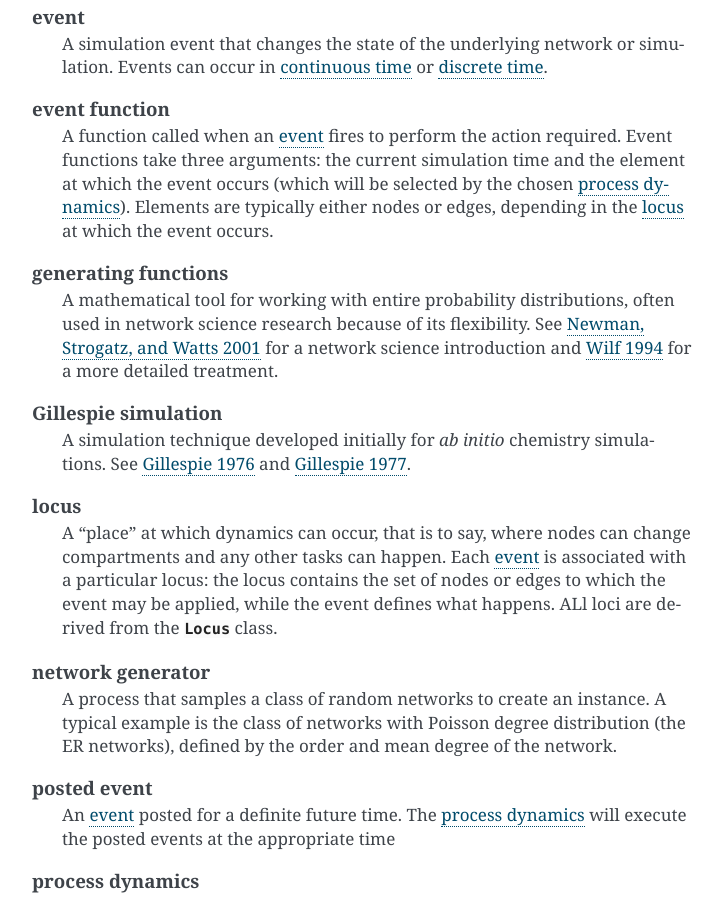
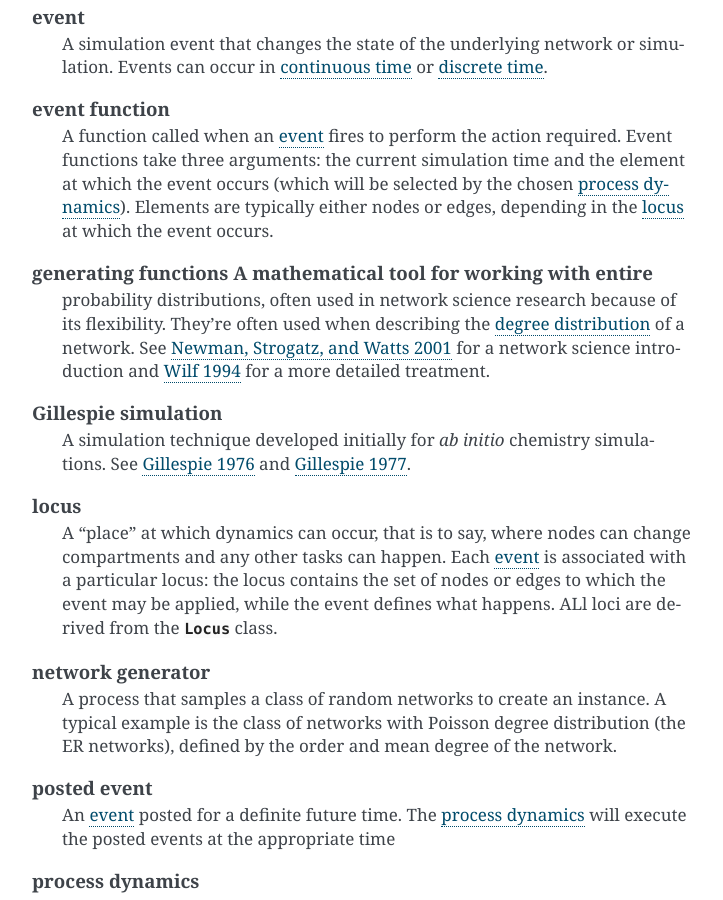
Before and after one commit to simoninireland/epydemic, a Sphinx documentation site: the page built from doc/glossary.rst, in a window 1280 px wide and 900 px high, scrolled down 1231 px. Shown: the whole window, without its empty margins (388-1111 px from the left). Built offline with Sphinx 7.4.7, drawn with Linux system fonts in a browser that asks for light colours.

Commit message:
Updated descriptions

```diff
--- a/README.rst
+++ b/README.rst
@@ -63,6 +63,6 @@ API documentation for `epydemic` is available on `ReadTheDocs <https://pyepydemi
 Author and license
 ------------------
 
-Copyright (c) 2017-2020, Simon Dobson <simoninireland@gmail.com>
+Copyright (c) 2017-2021, Simon Dobson <simoninireland@gmail.com>
 
 Licensed under the `GNU General Public License v2 or later (GPLv2+) <http://www.gnu.org/licenses/gpl.html>`_.
--- a/doc/gf.rst
+++ b/doc/gf.rst
@@ -36,7 +36,7 @@ Construction
 ways: from an explicit series, from a sequence of coefficients, or
 from a network.
 
-.. autofunction:: gf_series
+.. autofunction:: gf_from_series
 
 .. autofunction:: gf_from_coefficients
 
--- a/doc/glossary.rst
+++ b/doc/glossary.rst
@@ -77,12 +77,13 @@ Glossary
       or edges, depending in the :term:`locus` at which the event
       occurs.
 
-   generating functions
-      A mathematical tool for working with entire probability
-      distributions, often used in network science research because of
-      its flexibility. See :ref:`Newman, Strogatz, and Watts 2001
-      <NSW01>` for a network science introduction and :ref:`Wilf 1994
-      <Wil94>` for a more detailed treatment.
+   generating functions A mathematical tool for working with entire
+      probability distributions, often used in network science
+      research because of its flexibility. They're often used when
+      describing the :term:`degree distribution` of a network. See
+      :ref:`Newman, Strogatz, and Watts 2001 <NSW01>` for a network
+      science introduction and :ref:`Wilf 1994 <Wil94>` for a more
+      detailed treatment.
 
    Gillespie simulation
       A simulation technique developed initially for *ab initio*
--- a/epydemic/__init__.py
+++ b/epydemic/__init__.py
@@ -40,7 +40,8 @@ specify).
 `epydemic` also provides processes not directly connected with epidemic modelling
 but which are often used alongside disease models. This includes
 support for add/delete networks and percolation processes, as well as
-support for studying the percolation transition in networks. Individual
+support for studying the percolation transition in networks and using
+generating functions to analyse their behaviour. Individual
 network processes can be combined in different ways to encourage good
 software engineering practices.
 '''
```
